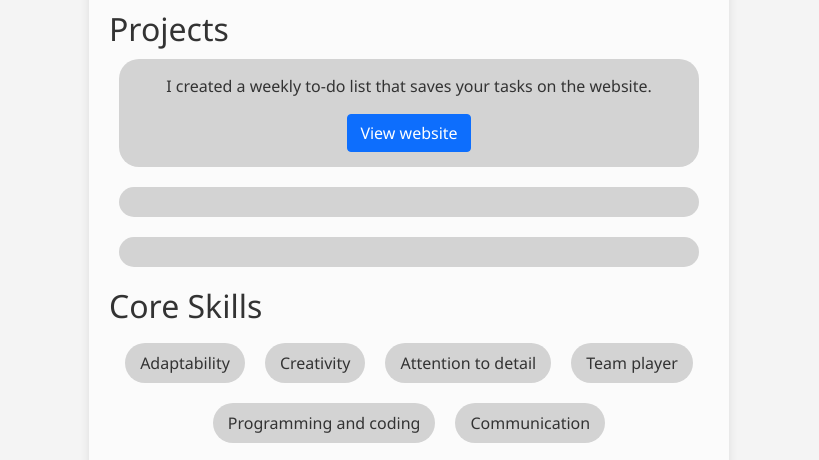
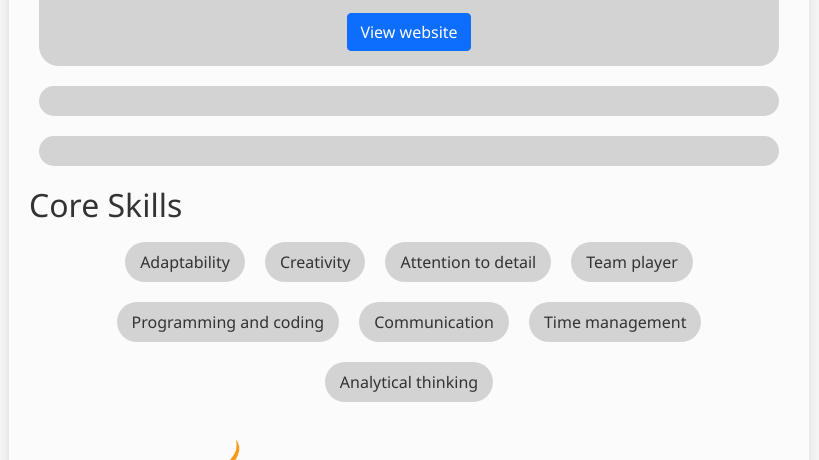
Before and after one commit to Abdirahman-T1/web-portfolio, a plain HTML site: page content.html in a window 1280 px wide. Shown: the part 774-1234 px from the top of the page, without its empty margins (231-1050 px from the left). Drawn offline with nearby package versions, Linux system fonts and the light colour scheme; a script that the page names is missing.

Commit message:
Update style.css

```diff
--- a/style.css
+++ b/style.css
@@ -26,7 +26,8 @@ body {
 }
 
 .container2 {
-  max-width: 50%;
+  width: 100%;
+  max-width: 800px;
   margin: 0 auto;
   padding: 30px 20px;
   background-color: #ffffffa1;
```
